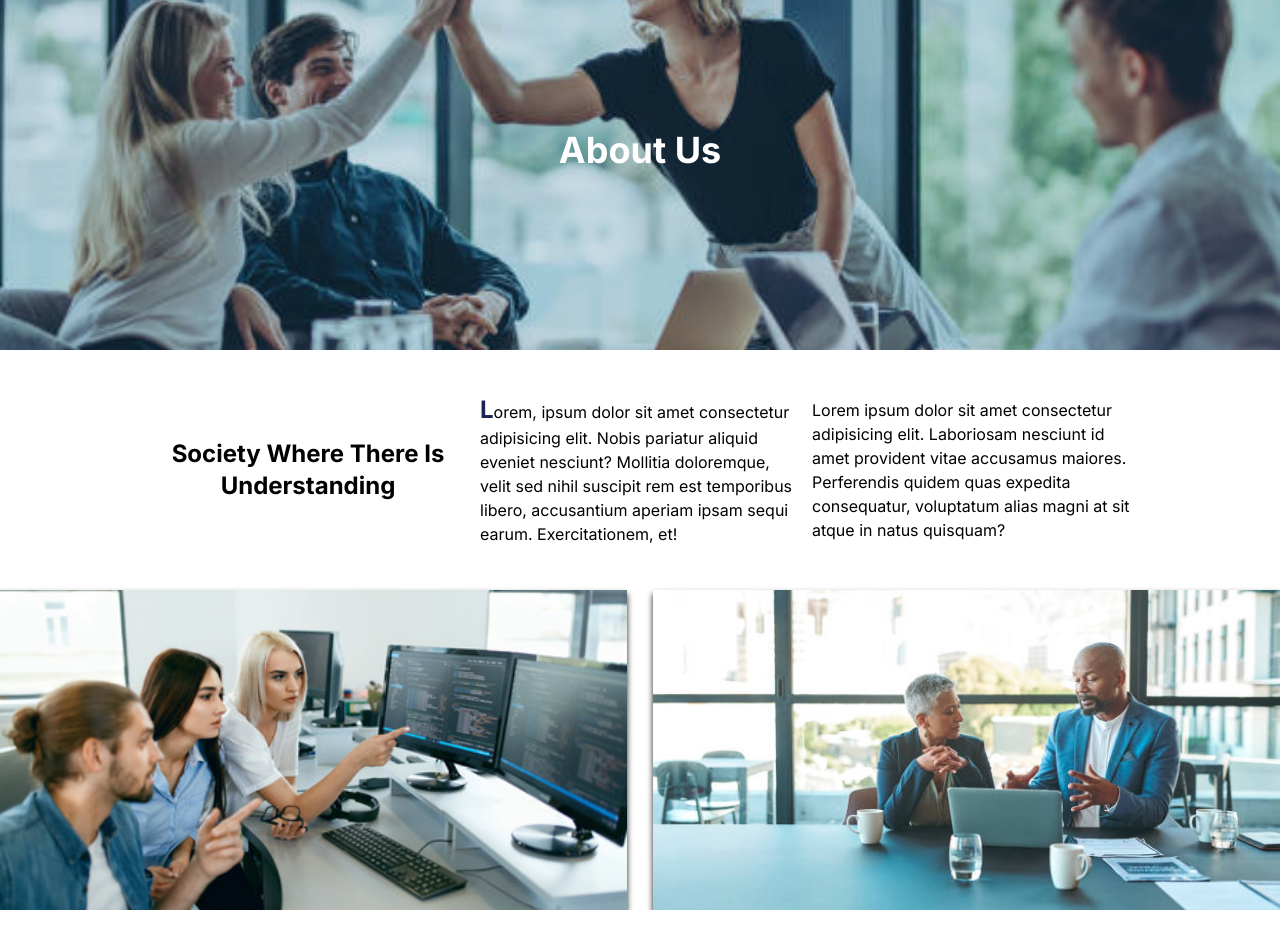
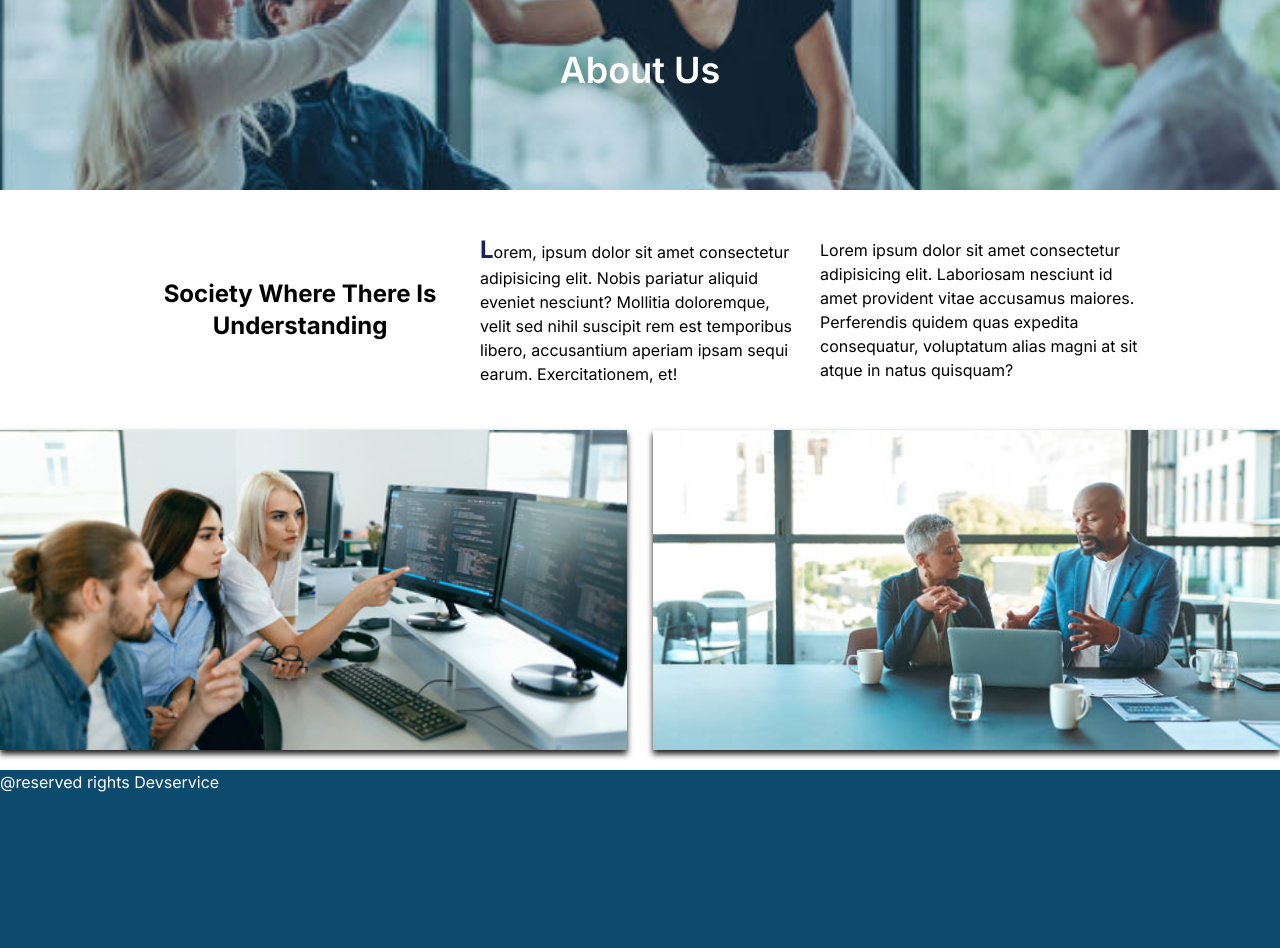
Before and after one commit to tchasinga/devservice, a Next.js app: page / in a window 1280 px wide. Shown: the part 940-1888 px from the top of the page. Before the commit the page ends 1850 px from the top, so only its background shows below. Built offline with nearby package versions, Linux system fonts and the light colour scheme.

Commit message:
add footer section

```diff
--- a/src/app/Components/About.jsx
+++ b/src/app/Components/About.jsx
@@ -3,14 +3,14 @@ import React from "react";
 function About() {
   return (
     <div className="bg-black h-screen w-full">
-      <div className="about-section h-[50vh] w-full relative">
+      <div className="about-section h-[30vh] w-full relative">
         <div className="absolute inset-0 bg-sky-800 opacity-20"></div>
         <div className="relative flex justify-center items-center h-full w-full">
-          <h1 className="text-white text-4xl font-bold">About Us</h1>
+          <h1 className="text-white text-4xl font-semibold">About Us</h1>
         </div>
       </div>
       {/* second section */}
-      <div className="flex bg-white h-[30vh] w-full gap-3 justify-center items-center">
+      <div className="flex bg-white h-[30vh] w-full gap-5 justify-center items-center">
         <div className="w-[25%]">
           <h3 className="text-2xl text-center text-black font-bold">
             Society Where There Is Understanding
--- /dev/null
+++ b/src/app/Components/Footer.jsx
@@ -0,0 +1,14 @@
+import React from "react";
+
+function Footer() {
+  return (
+    <div className="flex h-[50vh] w-full bg-sky-900 mt-5 text-white">
+      <div></div>
+      <div>
+        <h3>@reserved rights Devservice</h3>
+      </div>
+    </div>
+  );
+}
+
+export default Footer;
--- a/src/app/page.jsx
+++ b/src/app/page.jsx
@@ -1,6 +1,7 @@
 import Image from "next/image";
 import Keeper from "./Components/Keeper";
 import About from "./Components/About";
+import Footer from "./Components/Footer";
 
 export default function Home() {
   return (
@@ -15,6 +16,9 @@ export default function Home() {
       {/* Add type of services task for  TCHASINGA BALOLEBWAMI (for me)*/}
 
       {/* All the footer section TRACY MIRANJA...*/}
+      <div>
+        <Footer />
+      </div>
     </>
   );
 }
```
